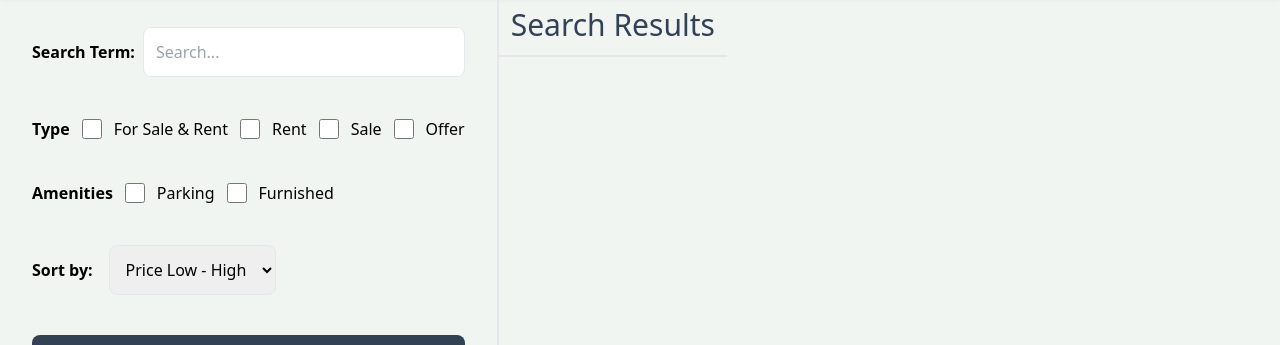
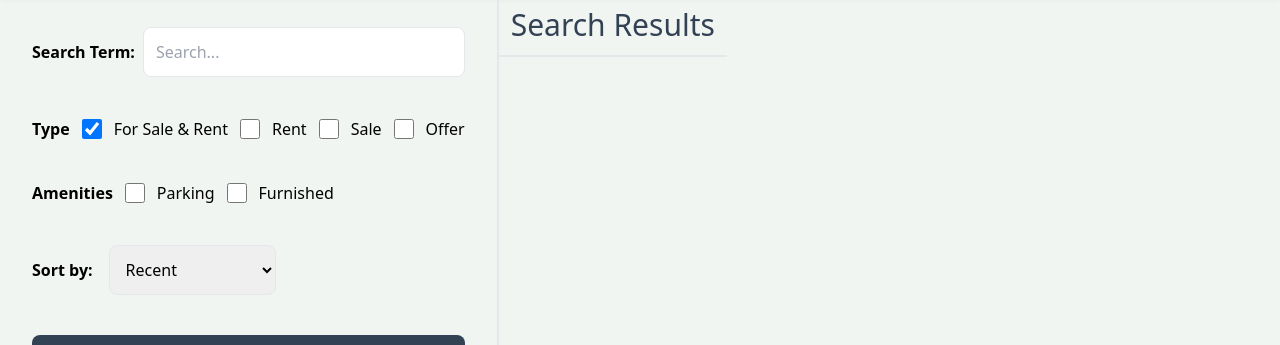
Before and after one commit to abbasansari/mern-estate-2024, a React (Vite) app in the folder client/: page /search in a window 1280 px wide. Shown: the part 77-422 px from the top of the page. Built offline with nearby package versions, Linux system fonts and the light colour scheme; no server answers.

Commit message:
Search Page UI 2 functionality

```diff
--- a/client/src/pages/Search.jsx
+++ b/client/src/pages/Search.jsx
@@ -1,10 +1,76 @@
-import React from "react";
+import React, { useState } from "react";
+import { useNavigate } from "react-router-dom";
 
 const Search = () => {
+  const navigate = useNavigate();
+  const [sidebarhData, setSidebarhData] = useState({
+    searchTerm: "",
+    type: "all",
+    parking: false,
+    furnished: false,
+    offer: false,
+    sort: "created_at",
+    order: "desc",
+  });
+  //handleCHange
+  const handleChange = (e) => {
+    if (
+      e.target.id === "all" ||
+      e.target.id === "rent" ||
+      e.target.id === "sale"
+    ) {
+      setSidebarhData({ ...sidebarhData, type: e.target.id });
+    }
+
+    if (e.target.id === "searchTerm") {
+      setSidebarhData({ ...sidebarhData, searchTerm: e.target.value });
+    }
+
+    if (
+      e.target.id === "parking" ||
+      e.target.id === "furnished" ||
+      e.target.id === "offer"
+    ) {
+      setSidebarhData({
+        ...sidebarhData,
+        [e.target.id]:
+          e.target.checked || e.target.checked === "true" ? true : false,
+      });
+    }
+
+    if (e.target.id === "sort_order") {
+      const sort = e.target.value.split("_")[0] || "created_at";
+
+      const order = e.target.value.split("_")[1] || "desc";
+
+      setSidebarhData({ ...sidebarhData, sort, order });
+    }
+    // const { id, type, checked, value } = e.target;
+    // setSidebarhData((prevData) => ({
+    //   ...prevData,
+    //   [id]: type === "checkbox" ? checked : value,
+    // }));
+  };
+
+  //handle submit
+  const handleSubmit = (e) => {
+    e.preventDefault();
+    const urlParams = new URLSearchParams();
+    urlParams.set("searchTerm", sidebarhData.searchTerm);
+    urlParams.set("type", sidebarhData.type);
+    urlParams.set("parking", sidebarhData.parking);
+    urlParams.set("furnished", sidebarhData.furnished);
+    urlParams.set("offer", sidebarhData.offer);
+    urlParams.set("sort", sidebarhData.sort);
+    urlParams.set("order", sidebarhData.order);
+    const searchQuery = urlParams.toString();
+    navigate(`/search?${searchQuery}`);
+  };
+
   return (
     <div className="flex flex-col md:flex-row md:min-h-screen">
       <div className="p-8 border-b-3 md:border-r-2">
-        <form className="flex flex-col gap-10">
+        <form onSubmit={handleSubmit} className="flex flex-col gap-10">
           <div className="flex items-center gap-2">
             <label className="whitespace-nowrap font-semibold">
               Search Term:
@@ -14,49 +80,89 @@ const Search = () => {
               id="searchTerm"
               placeholder="Search..."
               className="border rounded-lg p-3 w-full"
+              value={sidebarhData.searchTerm}
+              onChange={handleChange}
             />
           </div>
           <div className="flex gap-3 items-center  flex-wrap">
             <label className="font-semibold">Type</label>
             <div className="flex gap-3 ">
-              <input type="checkbox" id="all" className="w-5" />
+              <input
+                type="checkbox"
+                id="all"
+                className="w-5"
+                onChange={handleChange}
+                checked={sidebarhData.type === "all"}
+              />
               <span> For Sale & Rent</span>
             </div>
             <div className="flex gap-3 ">
-              <input type="checkbox" id="rent" className="w-5" />
+              <input
+                type="checkbox"
+                id="rent"
+                className="w-5"
+                onChange={handleChange}
+                checked={sidebarhData.type === "rent"}
+              />
               <span> Rent</span>
             </div>
             <div className="flex gap-3 ">
-              <input type="checkbox" id="sale" className="w-5" />
+              <input
+                type="checkbox"
+                id="sale"
+                className="w-5"
+                onChange={handleChange}
+                checked={sidebarhData.type === "sale"}
+              />
               <span> Sale </span>
             </div>
             <div className="flex gap-3 ">
-              <input type="checkbox" id="offer" className="w-5" />
+              <input
+                type="checkbox"
+                id="offer"
+                className="w-5"
+                onChange={handleChange}
+                checked={sidebarhData.offer}
+              />
               <span> Offer</span>
             </div>
           </div>
           <div className="flex gap-3 items-center  flex-wrap">
             <label className="font-semibold">Amenities</label>
             <div className="flex gap-3 ">
-              <input type="checkbox" id="parking" className="w-5" />
+              <input
+                type="checkbox"
+                id="parking"
+                className="w-5"
+                onChange={handleChange}
+                checked={sidebarhData.parking}
+              />
               <span> Parking</span>
             </div>
             <div className="flex gap-3 ">
-              <input type="checkbox" id="furnished" className="w-5" />
+              <input
+                type="checkbox"
+                id="furnished"
+                className="w-5"
+                onChange={handleChange}
+                checked={sidebarhData.furnished}
+              />
               <span> Furnished</span>
             </div>
           </div>
           <div className=" flex items-center gap-4">
             <label className="font-semibold">Sort by:</label>
             <select
+              onChange={handleChange}
+              defaultValue={"created_at_desc"}
               className="p-3 border rounded-lg "
               name="sort_order"
               id="sort_order"
             >
-              <option value="">Price Low - High </option>
-              <option value="">Price High - Low </option>
-              <option value="">Recent</option>
-              <option value=""> Oldest </option>
+              <option value="regularPrice_desc">Price Low - High </option>
+              <option value="regularPrice_asc">Price High - Low </option>
+              <option value="created_at_desc">Recent</option>
+              <option value="created_at_asc"> Oldest </option>
             </select>
           </div>
           <button
```
